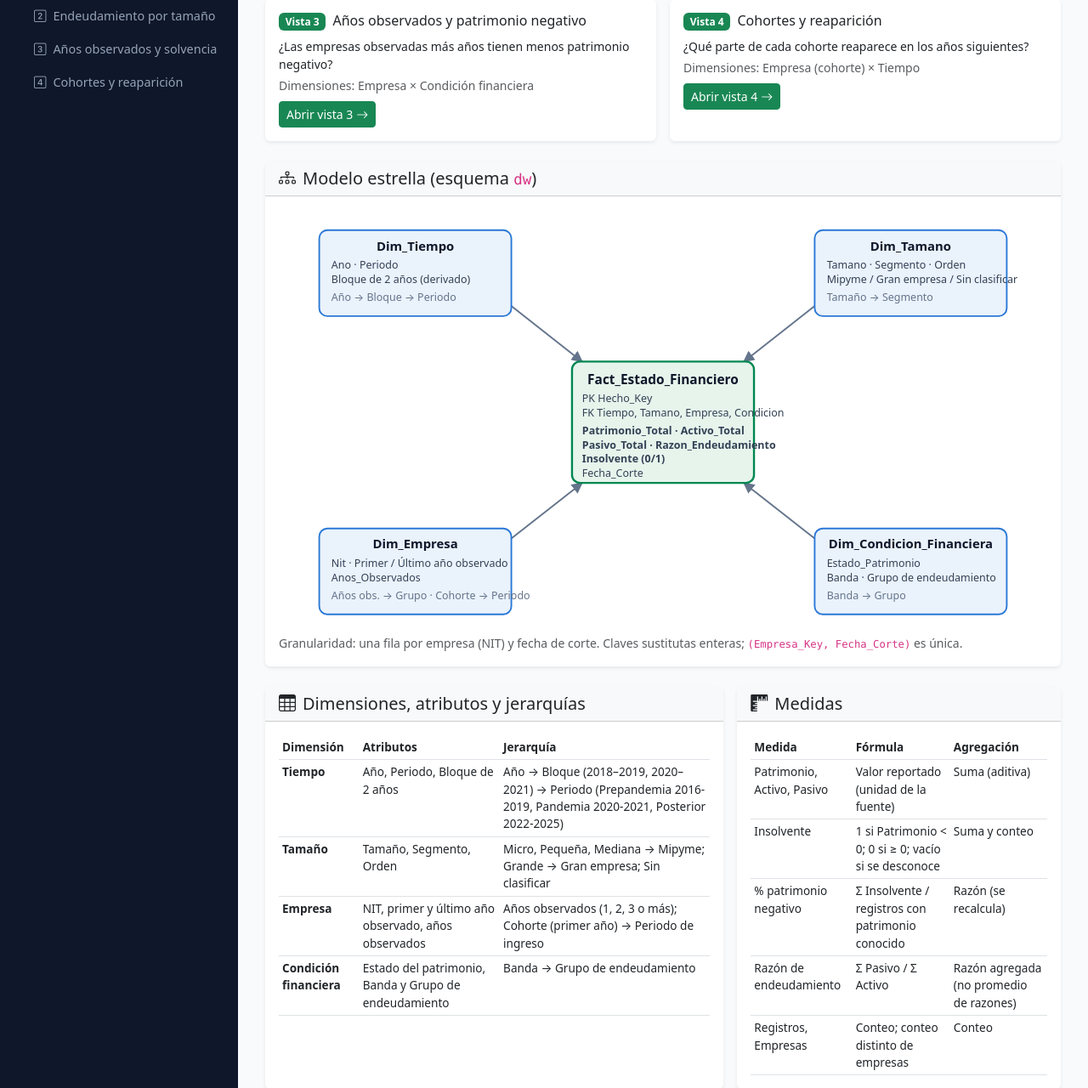
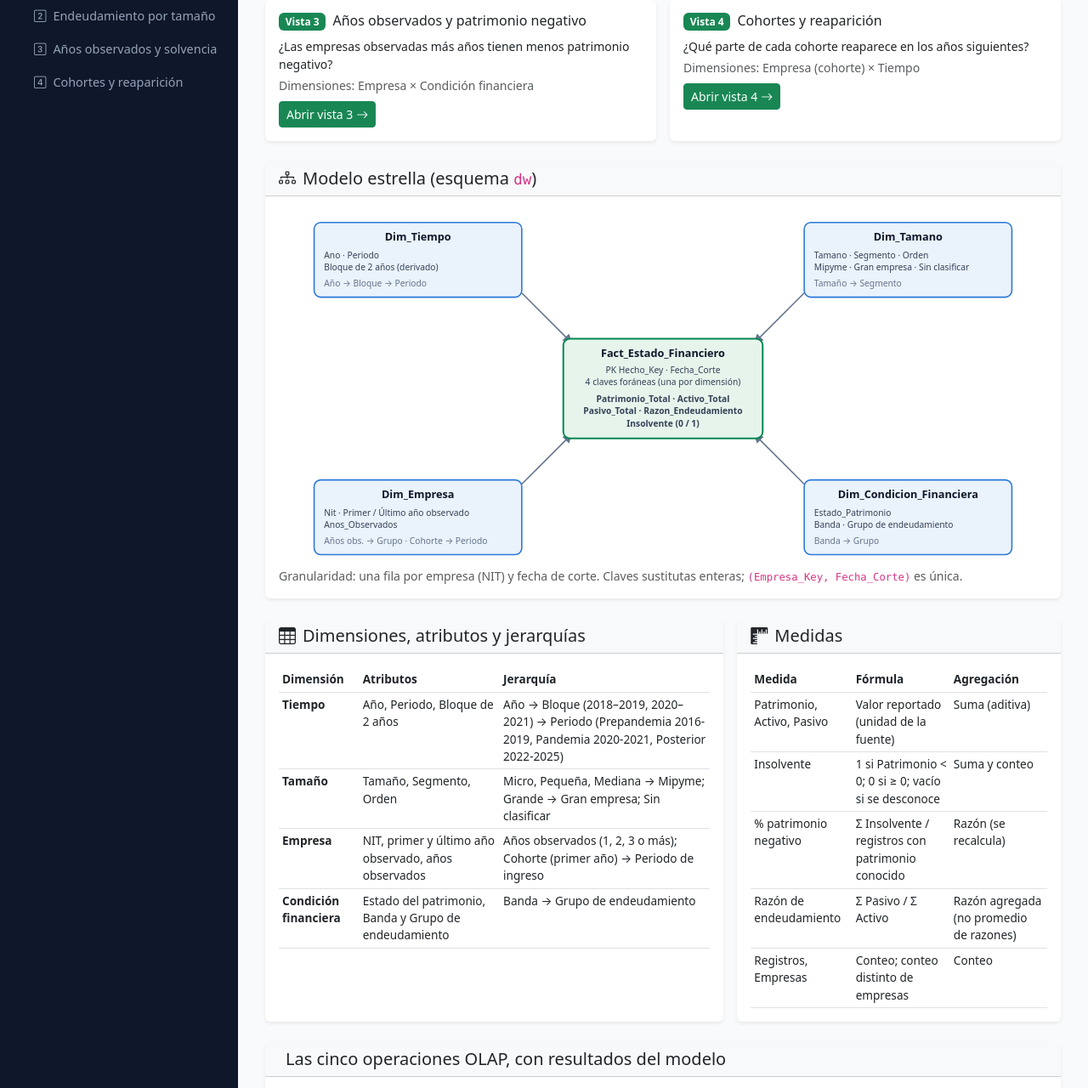
Before and after one commit to Tayrun/Dinamica-Empresarial, a Flask app: page /etapa5/analisis-multidimensional in a window 1280 px wide. Shown: the part 714-1994 px from the top of the page at 85% size. Run offline with Flask 3, Linux system fonts and the light colour scheme; data comes from the database, SQL or seed files in the repository.

Commit message:
Corrige diagrama estrella en templates/etapa5

```diff
--- a/templates/etapa5/inicio.html
+++ b/templates/etapa5/inicio.html
@@ -60,50 +60,44 @@
 <section class="card shadow-sm border-0 mb-4">
     <div class="card-header bg-light"><h5 class="mb-0"><i class="bi bi-diagram-3 me-2"></i>Modelo estrella (esquema <code>dw</code>)</h5></div>
     <div class="card-body star-box">
-        <svg viewBox="0 0 760 420" role="img" aria-label="Diagrama del modelo estrella: la tabla de hechos Fact_Estado_Financiero en el centro y cuatro dimensiones alrededor">
+        <svg viewBox="0 0 880 430" role="img" aria-label="Diagrama del modelo estrella: la tabla de hechos Fact_Estado_Financiero en el centro y cuatro dimensiones alrededor" style="max-width:860px;display:block;margin:0 auto">
             <defs><marker id="fl" viewBox="0 0 10 10" refX="9" refY="5" markerWidth="7" markerHeight="7" orient="auto"><path d="M0 0L10 5L0 10z" fill="#64748b"/></marker></defs>
             <g stroke="#64748b" stroke-width="1.6" marker-end="url(#fl)">
-                <line x1="230" y1="95" x2="300" y2="150"/>
-                <line x1="530" y1="95" x2="460" y2="150"/>
-                <line x1="230" y1="325" x2="300" y2="270"/>
-                <line x1="530" y1="325" x2="460" y2="270"/>
+                <line x1="270" y1="100" x2="330" y2="160"/>
+                <line x1="610" y1="100" x2="550" y2="160"/>
+                <line x1="270" y1="330" x2="330" y2="270"/>
+                <line x1="610" y1="330" x2="550" y2="270"/>
             </g>
-            <!-- hechos -->
-            <rect x="290" y="150" width="180" height="120" rx="8" fill="#e6f4ec" stroke="#008751" stroke-width="2"/>
-            <text x="380" y="172" text-anchor="middle" font-size="13" font-weight="700" fill="#0f172a">Fact_Estado_Financiero</text>
+            <rect x="320" y="155" width="240" height="120" rx="8" fill="#e6f4ec" stroke="#008751" stroke-width="2"/>
+            <text x="440" y="177" text-anchor="middle" font-size="13" font-weight="700" fill="#0f172a">Fact_Estado_Financiero</text>
+            <g font-size="10.5" fill="#334155" text-anchor="middle">
+                <text x="440" y="196">PK Hecho_Key · Fecha_Corte</text>
+                <text x="440" y="211">4 claves foráneas (una por dimensión)</text>
+                <text x="440" y="231" font-weight="600">Patrimonio_Total · Activo_Total</text>
+                <text x="440" y="246" font-weight="600">Pasivo_Total · Razon_Endeudamiento</text>
+                <text x="440" y="261" font-weight="600">Insolvente (0 / 1)</text>
+            </g>
             <g font-size="10.5" fill="#334155">
-                <text x="300" y="190">PK Hecho_Key</text>
-                <text x="300" y="204">FK Tiempo, Tamano, Empresa, Condicion</text>
-                <text x="300" y="222" font-weight="600">Patrimonio_Total · Activo_Total</text>
-                <text x="300" y="236" font-weight="600">Pasivo_Total · Razon_Endeudamiento</text>
-                <text x="300" y="250" font-weight="600">Insolvente (0/1)</text>
-                <text x="300" y="264">Fecha_Corte</text>
-            </g>
-            <!-- dimensiones -->
-            <g font-size="10.5" fill="#334155">
-                <rect x="40" y="20" width="190" height="85" rx="8" fill="#eaf2fc" stroke="#2a78d6" stroke-width="1.6"/>
-                <text x="135" y="40" text-anchor="middle" font-size="12.5" font-weight="700" fill="#0f172a">Dim_Tiempo</text>
-                <text x="52" y="58">Ano · Periodo</text>
-                <text x="52" y="72">Bloque de 2 años (derivado)</text>
-                <text x="52" y="90" fill="#64748b">Año → Bloque → Periodo</text>
-
-                <rect x="530" y="20" width="190" height="85" rx="8" fill="#eaf2fc" stroke="#2a78d6" stroke-width="1.6"/>
-                <text x="625" y="40" text-anchor="middle" font-size="12.5" font-weight="700" fill="#0f172a">Dim_Tamano</text>
-                <text x="542" y="58">Tamano · Segmento · Orden</text>
-                <text x="542" y="72">Mipyme / Gran empresa / Sin clasificar</text>
-                <text x="542" y="90" fill="#64748b">Tamaño → Segmento</text>
-
-                <rect x="40" y="315" width="190" height="85" rx="8" fill="#eaf2fc" stroke="#2a78d6" stroke-width="1.6"/>
-                <text x="135" y="335" text-anchor="middle" font-size="12.5" font-weight="700" fill="#0f172a">Dim_Empresa</text>
-                <text x="52" y="353">Nit · Primer / Último año observado</text>
-                <text x="52" y="367">Anos_Observados</text>
-                <text x="52" y="385" fill="#64748b">Años obs. → Grupo · Cohorte → Periodo</text>
-
-                <rect x="530" y="315" width="190" height="85" rx="8" fill="#eaf2fc" stroke="#2a78d6" stroke-width="1.6"/>
-                <text x="625" y="335" text-anchor="middle" font-size="12.5" font-weight="700" fill="#0f172a">Dim_Condicion_Financiera</text>
-                <text x="542" y="353">Estado_Patrimonio</text>
-                <text x="542" y="367">Banda · Grupo de endeudamiento</text>
-                <text x="542" y="385" fill="#64748b">Banda → Grupo</text>
+                <rect x="20" y="15" width="250" height="90" rx="8" fill="#eaf2fc" stroke="#2a78d6" stroke-width="1.6"/>
+                <text x="145" y="37" text-anchor="middle" font-size="13" font-weight="700" fill="#0f172a">Dim_Tiempo</text>
+                <text x="32" y="58">Ano · Periodo</text>
+                <text x="32" y="73">Bloque de 2 años (derivado)</text>
+                <text x="32" y="92" fill="#64748b">Año → Bloque → Periodo</text>
+                <rect x="610" y="15" width="250" height="90" rx="8" fill="#eaf2fc" stroke="#2a78d6" stroke-width="1.6"/>
+                <text x="735" y="37" text-anchor="middle" font-size="13" font-weight="700" fill="#0f172a">Dim_Tamano</text>
+                <text x="622" y="58">Tamano · Segmento · Orden</text>
+                <text x="622" y="73">Mipyme · Gran empresa · Sin clasificar</text>
+                <text x="622" y="92" fill="#64748b">Tamaño → Segmento</text>
+                <rect x="20" y="325" width="250" height="90" rx="8" fill="#eaf2fc" stroke="#2a78d6" stroke-width="1.6"/>
+                <text x="145" y="347" text-anchor="middle" font-size="13" font-weight="700" fill="#0f172a">Dim_Empresa</text>
+                <text x="32" y="368">Nit · Primer / Último año observado</text>
+                <text x="32" y="383">Anos_Observados</text>
+                <text x="32" y="402" fill="#64748b">Años obs. → Grupo · Cohorte → Periodo</text>
+                <rect x="610" y="325" width="250" height="90" rx="8" fill="#eaf2fc" stroke="#2a78d6" stroke-width="1.6"/>
+                <text x="735" y="347" text-anchor="middle" font-size="13" font-weight="700" fill="#0f172a">Dim_Condicion_Financiera</text>
+                <text x="622" y="368">Estado_Patrimonio</text>
+                <text x="622" y="383">Banda · Grupo de endeudamiento</text>
+                <text x="622" y="402" fill="#64748b">Banda → Grupo</text>
             </g>
         </svg>
         <p class="small text-muted mb-0">Granularidad: una fila por empresa (NIT) y fecha de corte. Claves sustitutas enteras; <code>(Empresa_Key, Fecha_Corte)</code> es única.</p>
```
